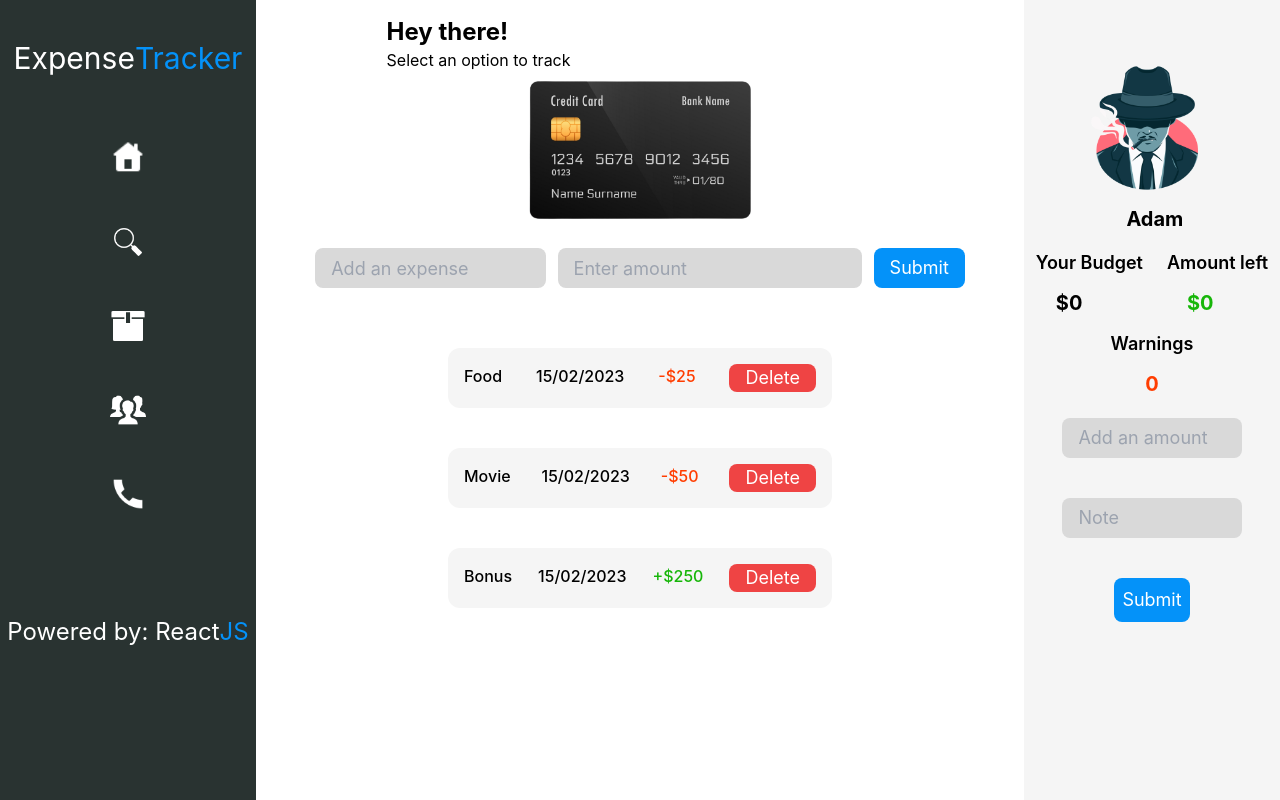
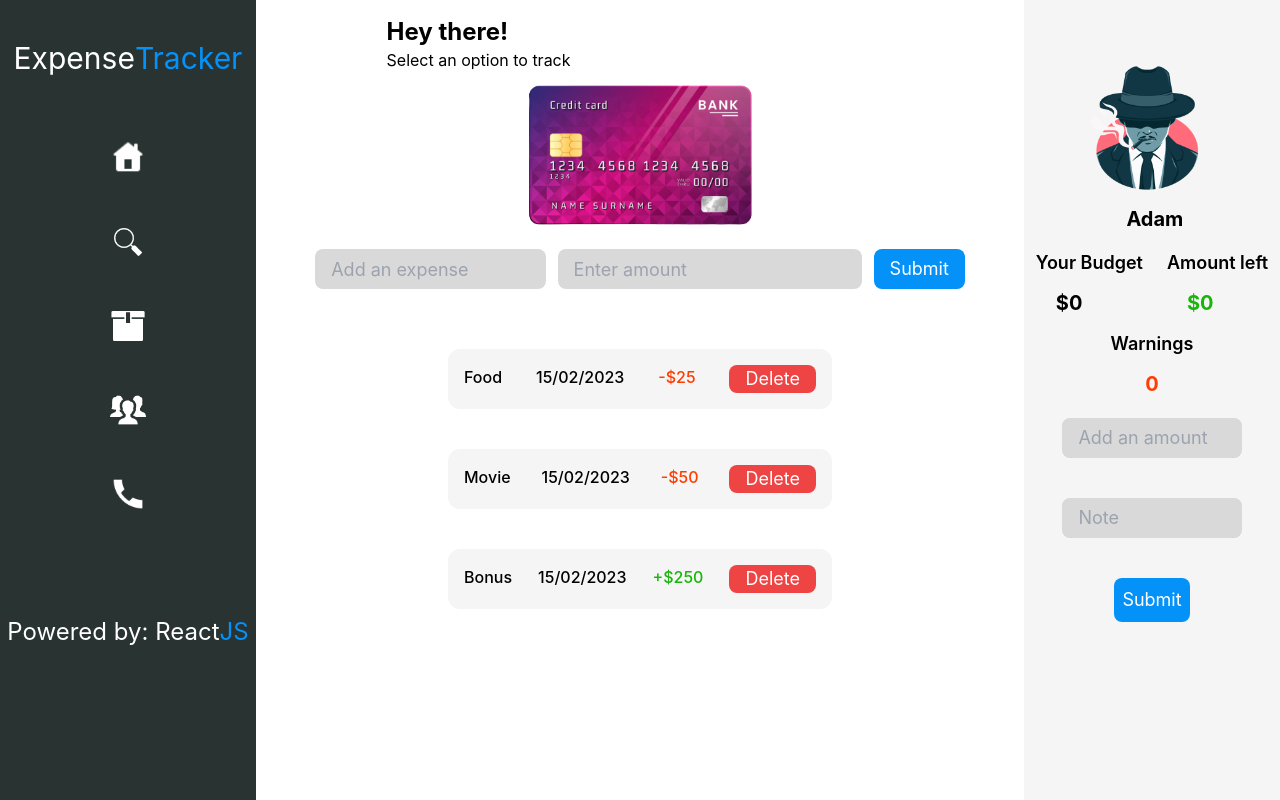
Before and after one commit to Tejas204/Expense-Tracker, a React (Create React App) app: page / in a window 1280 px wide. Built offline with nearby package versions, Linux system fonts and the light colour scheme.

Commit message:
adding images and tasks

```diff
--- a/src/components/TransactionPage.js
+++ b/src/components/TransactionPage.js
@@ -2,6 +2,7 @@ import React, { useState } from 'react'
 import card1 from '../images/card1.png'
 import card2 from '../images/card2.png'
 import card3 from '../images/card3.png'
+import card4 from '../images/card4.png'
 import mastercard from '../images/mastercard.png'
 import gpay from '../images/gpay.png';
 import paypal from '../images/paypal.png';
@@ -38,8 +39,8 @@ const TransactionPage = ({getExpenseReceived}) => {
       </div>
 
       {/* This div contains the payment methods */}
-      <div className='flex flex-row justify-center mb-5'>
-        <img src={card3} className='h-[30%] w-[30%]'></img>
+      <div className='flex flex-row justify-center mb-5 mt-2'>
+        <img src={card4} className='h-[30%] w-[30%]'></img>
       </div>
 
       {/* This div contains functionality to submit expense
```
Also changed, not shown: src/Images/card4.png (added).
